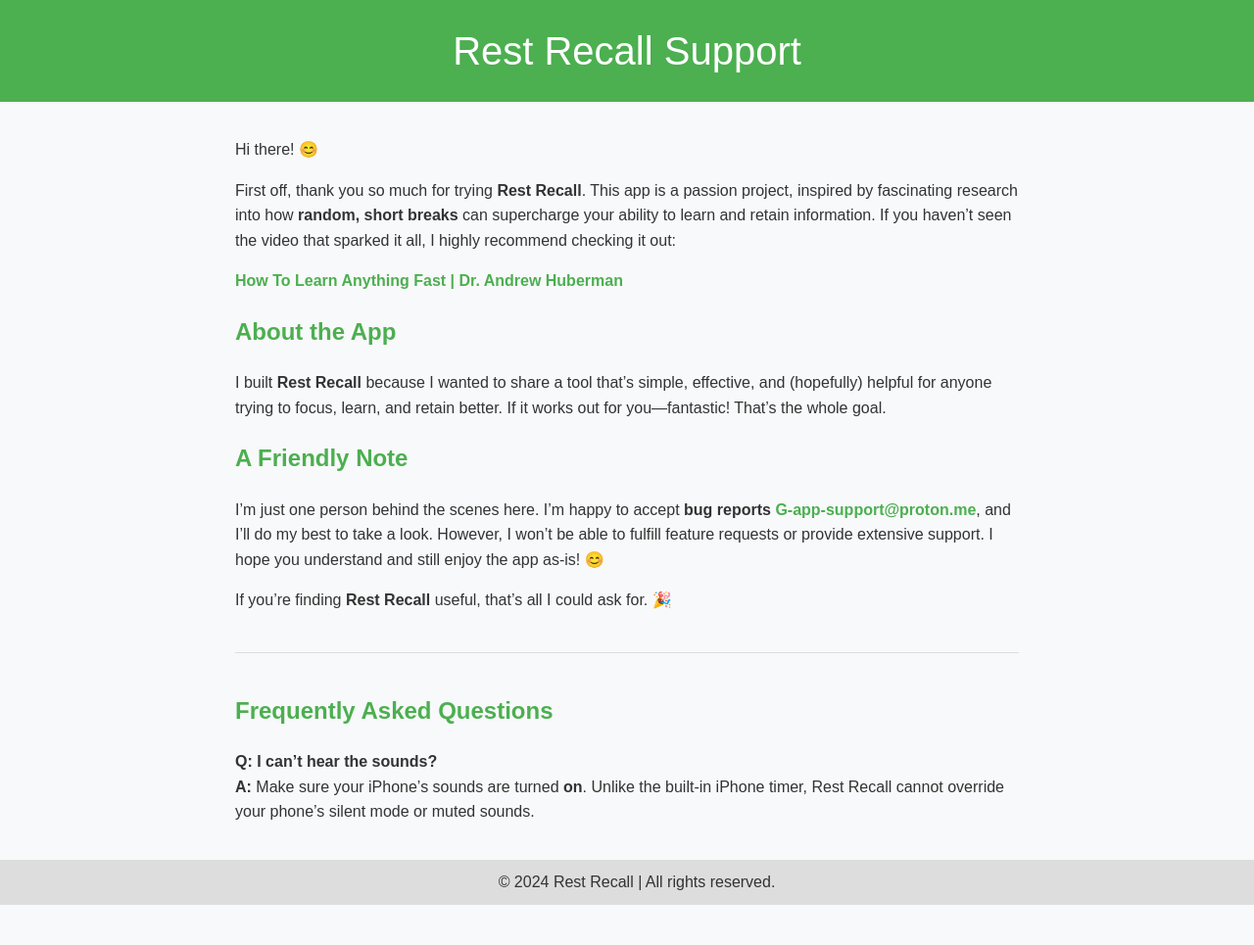
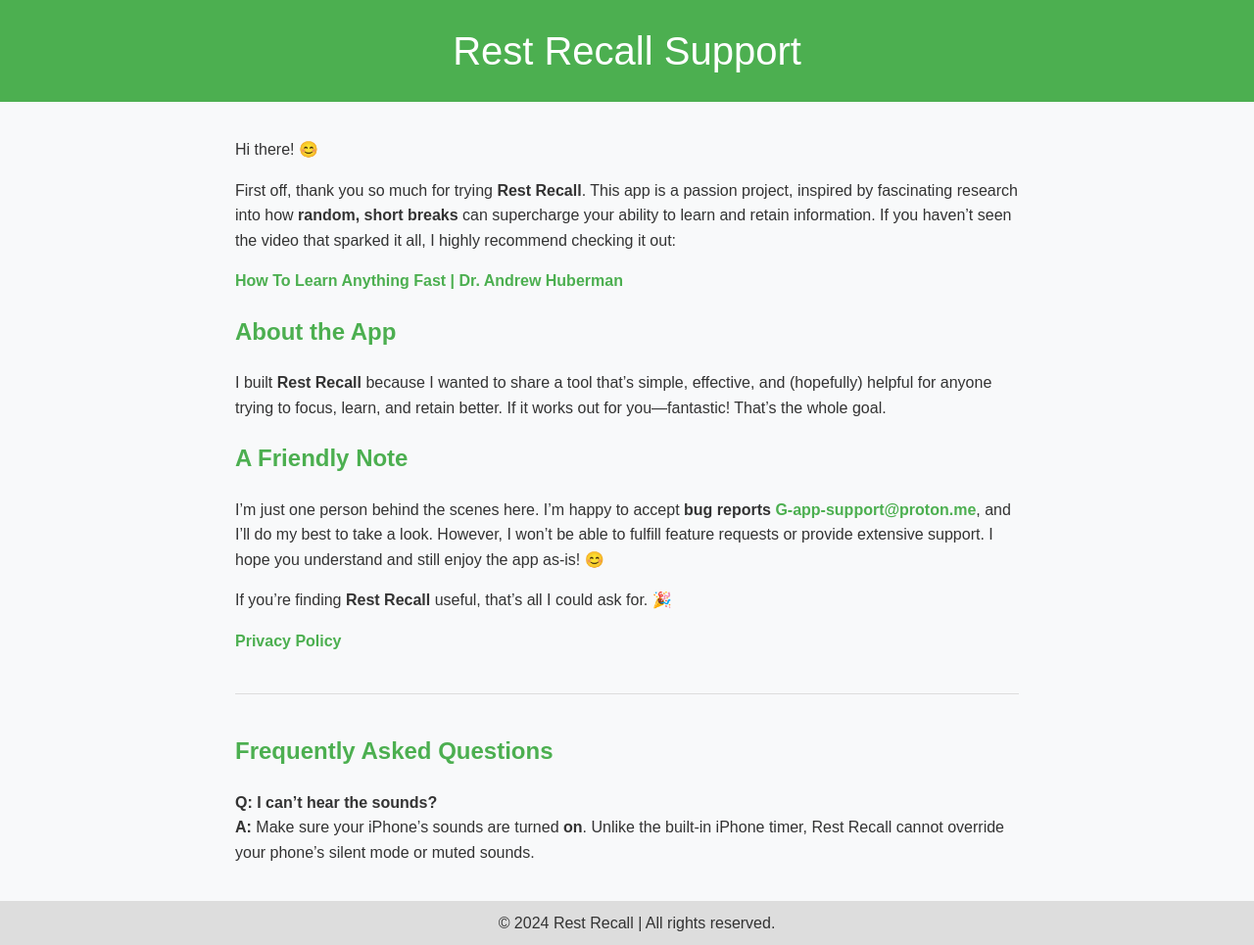
Before and after one commit to geissgold/rest-recall-support, a plain HTML site: page index.html in a window 1280 px wide. Shown: the whole page at 98% size. Before the commit the page ends 924 px from the top, so only its background shows below. Drawn offline with Linux system fonts and the light colour scheme.

Commit message:
Update index.html
Added a link to the privacy policy.

```diff
--- a/index.html
+++ b/index.html
@@ -71,6 +71,8 @@
 
         <p>If you’re finding <strong>Rest Recall</strong> useful, that’s all I could ask for. 🎉</p>
 
+        <p><a href="privacypolicy.html">Privacy Policy</a></p>
+
         <div class="faq">
             <h2>Frequently Asked Questions</h2>
             <p><strong>Q: I can’t hear the sounds?</strong><br>
```
